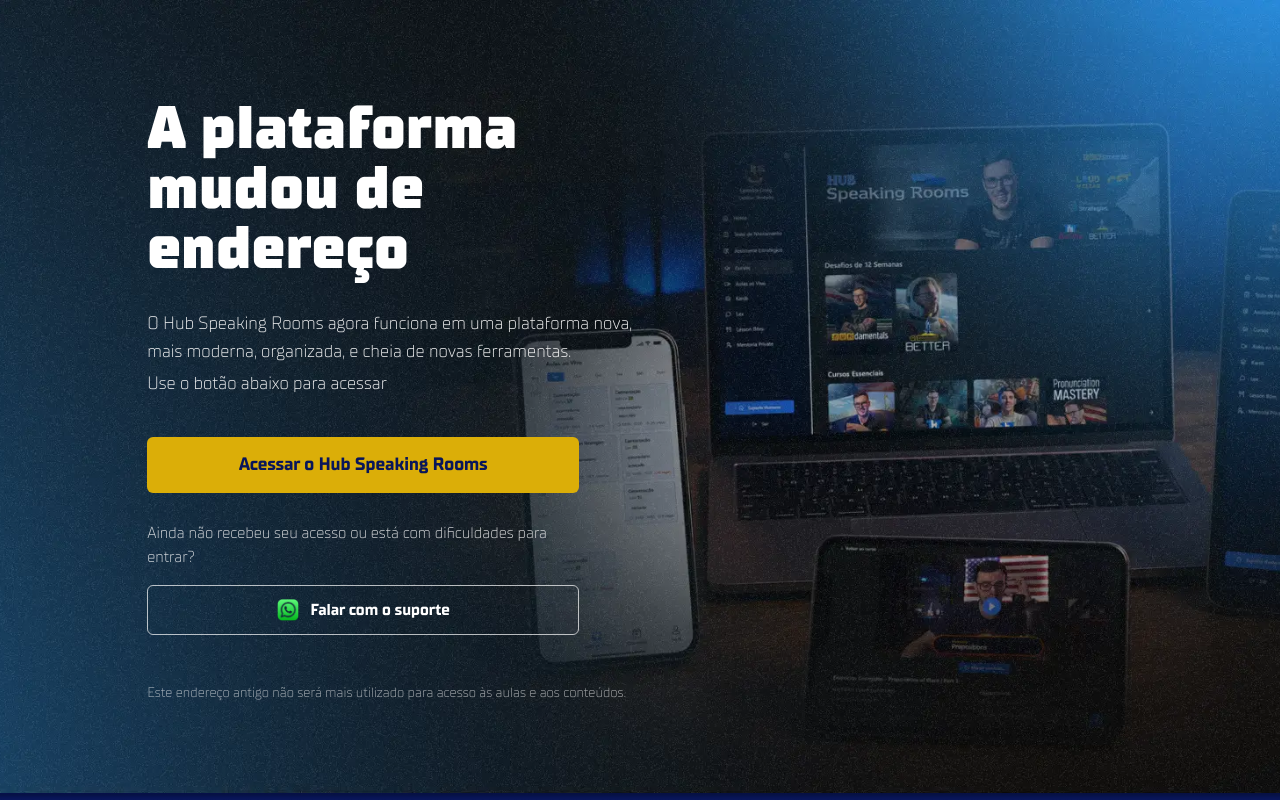
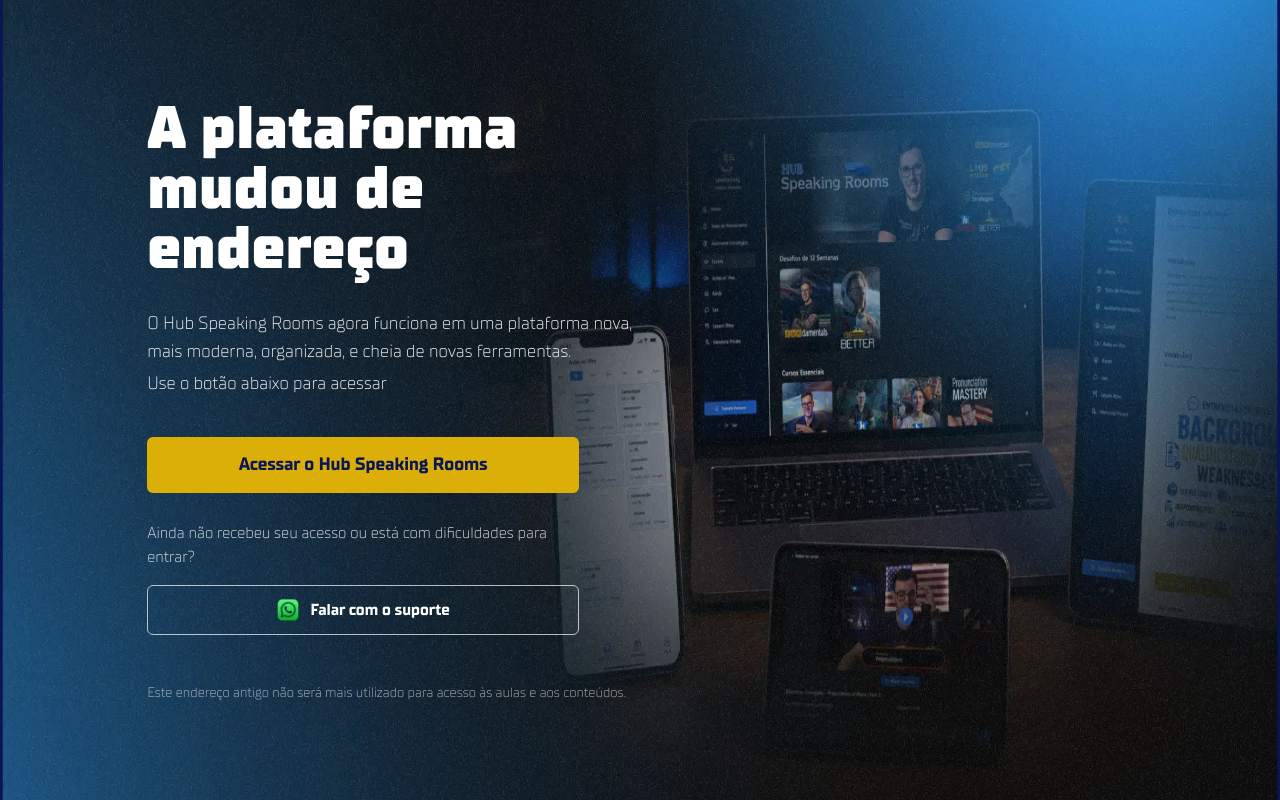
Before and after one commit to USA-English/platform-migration-page, a Next.js app: page / in a window 1280 px wide. Built offline with nearby package versions, Linux system fonts and the light colour scheme.

Commit message:
Fix migration backdrop edge

```diff
--- a/app/globals.css
+++ b/app/globals.css
@@ -35,7 +35,11 @@
 }
 
 html {
-  background: #09165a;
+  background-color: #09165a;
+  background-image: url("/images/backdrop-mobile-migration.webp");
+  background-position: center;
+  background-repeat: no-repeat;
+  background-size: cover;
 }
 
 body {
@@ -45,15 +49,18 @@
 }
 
 .migration-page {
-  background-image: url("/images/backdrop-mobile-migration.webp");
-  background-position: center;
-  background-repeat: no-repeat;
-  background-size: cover;
+  background-color: transparent;
+  background-image: none;
 }
 
 @media (min-width: 640px) {
+  html {
+    background-image: url("/images/backdrop-desktop-migration.webp");
+    background-attachment: fixed;
+    background-size: 100% calc(100% + 40px);
+  }
+
   .migration-page {
-    background-image: url("/images/backdrop-desktop-migration.webp");
     height: 100vh;
     min-height: 0;
     overflow: hidden;
```
